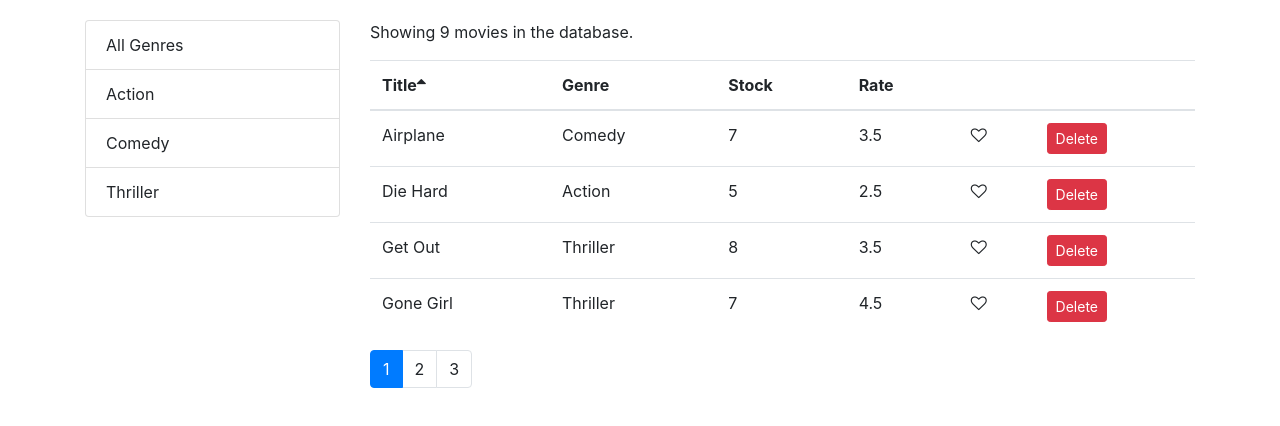
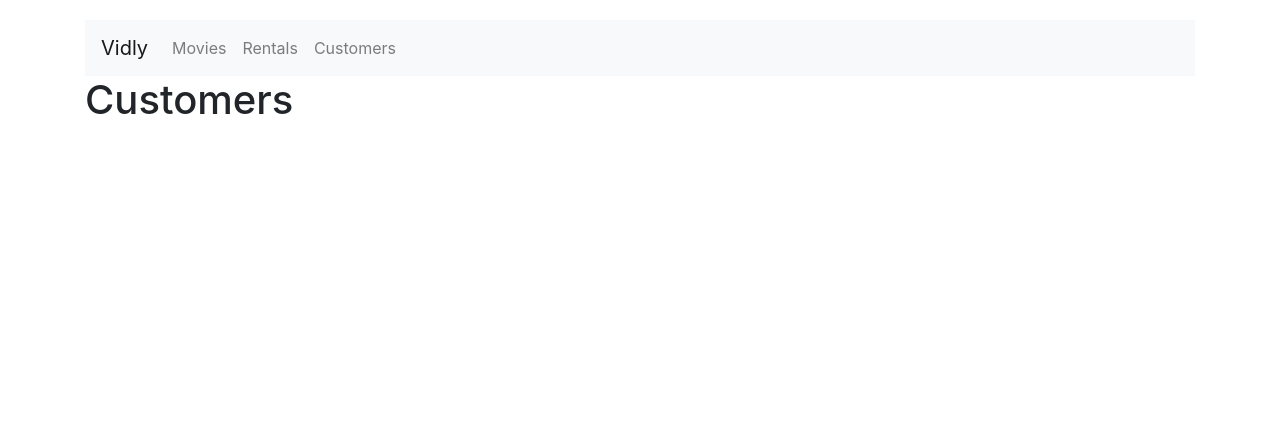
Before and after one commit to mayankgupta804/vidly, a React (Create React App) app: page /customers in a window 1280 px wide. Shown: the top 426 px of the page. Built offline with nearby package versions, Linux system fonts and the light colour scheme.

Commit message:
Add navbar with links, routes and other components

```diff
--- a/src/App.js
+++ b/src/App.js
@@ -3,6 +3,11 @@ import React, { Component } from "react";
 import { getMovies } from "./services/fakeMovieService";
 import { getGenres } from "./services/fakeGenreService";
 import Movies from "./components/movies";
+import Navbar from "./components/navbar";
+import { Route, Switch, Redirect } from "react-router-dom";
+import Customers from "./components/customers";
+import Rentals from "./components/rentals";
+import NotFound from "./components/notFound";
 
 class App extends Component {
   state = {
@@ -44,8 +49,24 @@ class App extends Component {
   };
 
   render() {
+    const menuItems = [
+      { name: "Movies", path: "/movies" },
+      { name: "Rentals", path: "/rentals" },
+      { name: "Customers", path: "/customers" },
+    ];
     return (
       <main className="container">
+        <Navbar menuItems={menuItems} />
+        <div className="content">
+          <Switch>
+            <Redirect from="/movies" to="/" />
+            <Route path="/customers" component={Customers} />
+            <Route path="/rentals" component={Rentals} />
+            <Route path="/not-found" component={NotFound} />
+            <Route
+              exact
+              path="/"
+              render={(props) => (
                 <Movies
                   movies={this.state.movies}
                   genres={this.state.genres}
@@ -58,7 +79,13 @@ class App extends Component {
                   selectedGenre={this.state.selectedGenre}
                   onSort={this.handleSort}
                   sortColumn={this.state.sortColumn}
+                  {...props}
                 />
+              )}
+            />
+            <Redirect to="/not-found" />
+          </Switch>
+        </div>
       </main>
     );
   }
--- /dev/null
+++ b/src/components/customers.jsx
@@ -0,0 +1,7 @@
+import React from "react";
+
+const Customers = () => {
+  return <h1>Customers</h1>;
+};
+
+export default Customers;
--- /dev/null
+++ b/src/components/navbar.jsx
@@ -0,0 +1,37 @@
+import React from "react";
+import { Link } from "react-router-dom";
+
+const Navbar = (props) => {
+  const items = props.menuItems;
+
+  return (
+    <nav className="navbar navbar-expand-lg navbar-light bg-light">
+      <Link className="navbar-brand" to="/">
+        Vidly
+      </Link>
+      <div className="collapse navbar-collapse" id="navbarNav">
+        <ul className="navbar-nav">
+          {items.map((item) => (
+            <li className={getNavItemClasses}>
+              <Link className="nav-link" to={item.path}>
+                {item.name}
+                <span className="sr-only">(current)</span>
+              </Link>
+            </li>
+          ))}
+        </ul>
+      </div>
+    </nav>
+  );
+};
+
+function getNavItemClasses(item) {
+  const currentPath = window.location.pathname;
+  let classes = "nav-item";
+  if (item.path === currentPath) {
+    classes += " active";
+  }
+  return classes;
+}
+
+export default Navbar;
--- /dev/null
+++ b/src/components/notFound.jsx
@@ -0,0 +1,7 @@
+import React from "react";
+
+const NotFound = () => {
+  return <h1>Not Found</h1>;
+};
+
+export default NotFound;
--- /dev/null
+++ b/src/components/rentals.jsx
@@ -0,0 +1,7 @@
+import React from "react";
+
+const Rentals = () => {
+  return <h1>Rentals</h1>;
+};
+
+export default Rentals;
```
Lines whose indentation alone changed are shown as unchanged.
